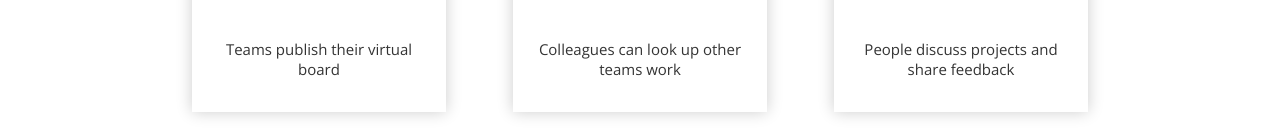
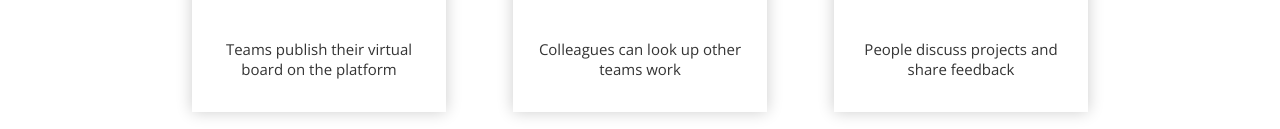
Before and after one commit to annemano/landing, a plain HTML site: page index.html in a window 1280 px wide. Shown: the part 583-712 px from the top of the page. Drawn offline with nearby package versions, Linux system fonts and the light colour scheme.

Commit message:
added text to share card

```diff
--- a/index.html
+++ b/index.html
@@ -28,7 +28,7 @@
       <div class="card">
         <img src="images/apply.svg">
         <h3>Share</h3>
-        <p>Teams publish their virtual board</p>
+        <p>Teams publish their virtual board on the platform</p>
       </div>
       <div class="card">
         <img src="images/learn.svg">
```
